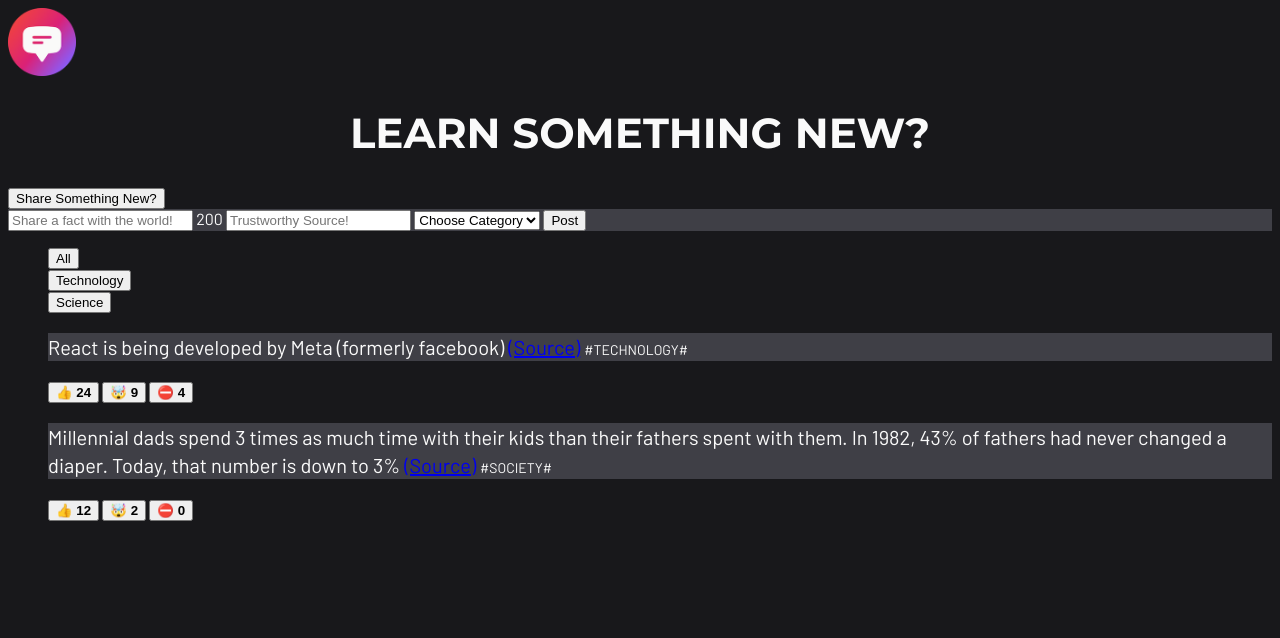
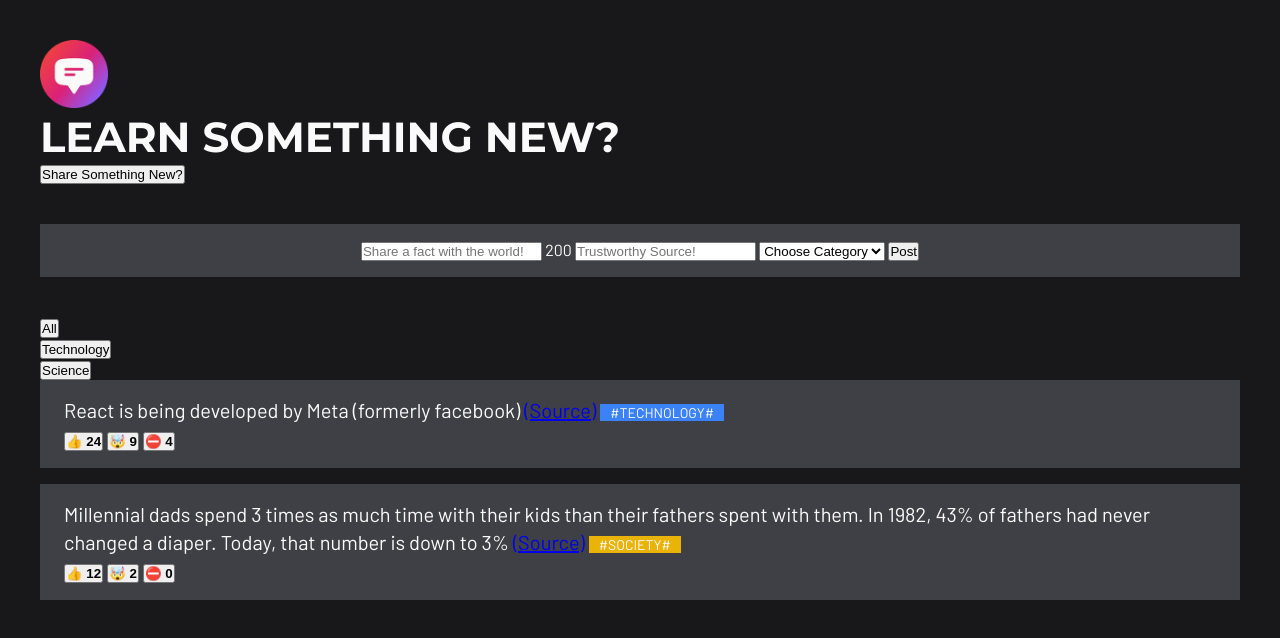
Before and after one commit to mdsaqib7/fact-app, a plain HTML site: page index.html in a window 1280 px wide. Drawn offline with Linux system fonts and the light colour scheme.

Commit message:
CSS Basic Styling Complete

```diff
--- a/index.html
+++ b/index.html
@@ -12,13 +12,15 @@
     <link rel="stylesheet" href="style.css" />
     <title>Learn Something New?</title>
   </head>
+
   <body>
-    <header>
+    <header class="header_class">
       <img src="logo.png" height="68" width="68" alt="Today I Learned Logo" />
       <h1>Learn Something New?</h1>
       <button>Share Something New?</button>
     </header>
-    <form class="fact-form">
+
+    <form class="fact_form">
       <input type="text" placeholder="Share a fact with the world!" />
       <span>200</span>
       <input type="text" placeholder="Trustworthy Source!" />
@@ -30,6 +32,7 @@
       </select>
       <button>Post</button>
     </form>
+
     <main>
       <aside>
         <ul>
@@ -44,13 +47,16 @@
           </li>
         </ul>
       </aside>
+
       <section>
         <ul>
-          <li>
-            <p class="Fact">
+          <li class="fact">
+            <p>
               React is being developed by Meta (formerly facebook)
               <a href="https://opensource.fb.com/" target="_blank">(Source)</a>
-              <span class="Tag">#technology#</span>
+              <span class="tag" style="background-color: #3b82f6"
+                >#technology#</span
+              >
             </p>
             <div>
               <button>👍 <strong>24</strong></button>
@@ -58,8 +64,8 @@
               <button>⛔️ <strong>4</strong></button>
             </div>
           </li>
-          <li>
-            <p class="Fact">
+          <li class="fact">
+            <p>
               Millennial dads spend 3 times as much time with their kids than
               their fathers spent with them. In 1982, 43% of fathers had never
               changed a diaper. Today, that number is down to 3%
@@ -68,7 +74,9 @@
                 target="_blank"
                 >(Source)</a
               >
-              <span class="Tag">#society#</span>
+              <span class="tag" style="background-color: #eab308"
+                >#society#</span
+              >
             </p>
             <div>
               <button>👍 <strong>12</strong></button>
--- a/style.css
+++ b/style.css
@@ -1,29 +1,46 @@
+* {
+  margin: 0;
+  padding: 0;
+  box-sizing: border-box;
+}
+
 body {
   font-family: "Barlow", Helvetica;
   background-color: #18181b;
   color: #fafafa;
+  padding: 40px;
+}
+
+.header_class {
+  margin-bottom: 40px;
 }
 
 h1 {
   font-family: "Montserrat", Helvetica;
   font-size: 42px;
   text-transform: uppercase;
+}
+
+.fact_form {
+  background-color: #3f3f46;
+  margin-bottom: 40px;
+  padding: 16px 40px;
   text-align: center;
 }
 
-.fact-form {
-  background-color: #3f3f46;
-}
-
-.Fact {
+.fact {
   background-color: #3f3f46;
   font-size: 20px;
   line-height: 1.4;
+  margin-bottom: 16px;
+  padding: 16px 24px;
 }
 
-.Tag {
+.tag {
   font-size: 14px;
   text-transform: uppercase;
+  padding-left: 10px;
+  padding-right: 10px;
 }
 
 ul {
```
